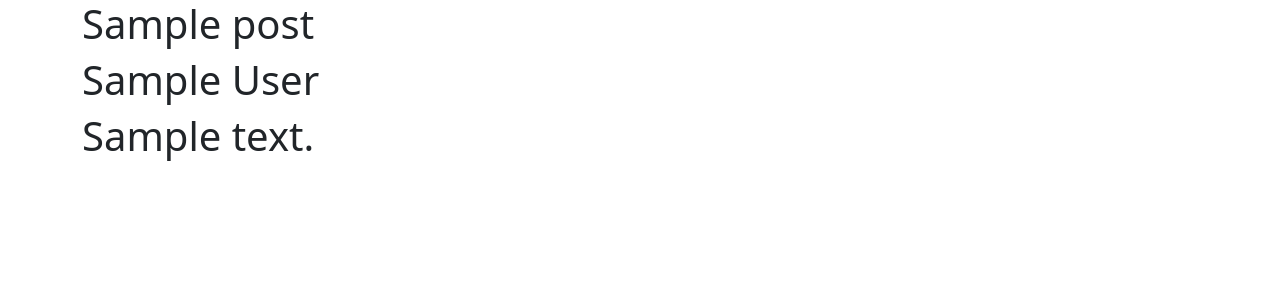
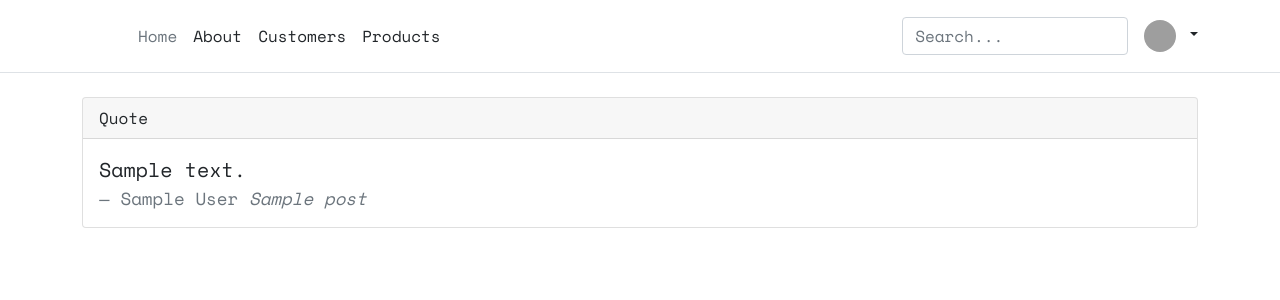
Before and after one commit to SaminSarker05/Collegia, a Django app: template quantagram/core/templates/core/home.html in a window 1280 px wide. Shown: the top 300 px of the page. Run offline with Django 4.2, Linux system fonts and the light colour scheme; the template is opened without the code that fills it: most values are stand-ins (such as "Sample title", 1, 10 or a date in 2020); grey boxes are pictures that could not be loaded.

Commit message:
added bootstrap headers and card components

```diff
--- /dev/null
+++ b/quantagram/core/static/core/base.css
@@ -0,0 +1,37 @@
+*{
+  font-family: 'Space Mono', monospace;
+}
+
+
+.b-example-divider {
+  height: 3rem;
+  background-color: rgba(0, 0, 0, .1);
+  border: solid rgba(0, 0, 0, .15);
+  border-width: 1px 0;
+  box-shadow: inset 0 .5em 1.5em rgba(0, 0, 0, .1), inset 0 .125em .5em rgba(0, 0, 0, .15);
+}
+
+.form-control-dark {
+  color: #fff;
+  background-color: var(--bs-dark);
+  border-color: var(--bs-gray);
+}
+.form-control-dark:focus {
+  color: #fff;
+  background-color: var(--bs-dark);
+  border-color: #fff;
+  box-shadow: 0 0 0 .25rem rgba(255, 255, 255, .25);
+}
+
+.bi {
+  vertical-align: -.125em;
+  fill: currentColor;
+}
+
+.text-small {
+  font-size: 85%;
+}
+
+.dropdown-toggle {
+  outline: 0;
+}
--- a/quantagram/core/templates/core/base.html
+++ b/quantagram/core/templates/core/base.html
@@ -1,3 +1,5 @@
+{% load static %}
+
 <!DOCTYPE html>
 <html lang="en">
 
@@ -7,11 +9,45 @@
 
     <!-- Bootstrap CSS -->
     <link href="https://cdn.jsdelivr.net/npm/bootstrap@5.0.2/dist/css/bootstrap.min.css" rel="stylesheet" integrity="sha384-EVSTQN3/azprG1Anm3QDgpJLIm9Nao0Yz1ztcQTwFspd3yD65VohhpuuCOmLASjC" crossorigin="anonymous">
-
+    <link rel="stylesheet" type="text/css" href="{% static 'core/base.css'%}">
+    <link href="https://fonts.googleapis.com/css2?family=Space+Mono&display=swap" rel="stylesheet">
     <title>{{ title }}</title>
 </head>
 
 <body>
+    <header class="p-3 mb-4 border-bottom">
+        <div class="container">
+          <div class="d-flex flex-wrap align-items-center justify-content-center justify-content-lg-start">
+            <a href="/" class="d-flex align-items-center mb-2 mb-lg-0 text-dark text-decoration-none">
+              <svg class="bi me-2" width="40" height="32" role="img" aria-label="Bootstrap"><use xlink:href="#bootstrap"/></svg>
+            </a>
+
+            <ul class="nav col-12 col-lg-auto me-lg-auto mb-2 justify-content-center mb-md-0">
+              <li><a href="{% url 'home' %}" class="nav-link px-2 link-secondary">Home</a></li>
+              <li><a href="{% url 'about' %}" class="nav-link px-2 link-dark">About</a></li>
+              <li><a href="#" class="nav-link px-2 link-dark">Customers</a></li>
+              <li><a href="#" class="nav-link px-2 link-dark">Products</a></li>
+            </ul>
+
+            <form class="col-12 col-lg-auto mb-3 mb-lg-0 me-lg-3">
+              <input type="search" class="form-control" placeholder="Search..." aria-label="Search">
+            </form>
+
+            <div class="dropdown text-end">
+              <a href="#" class="d-block link-dark text-decoration-none dropdown-toggle" id="dropdownUser1" data-bs-toggle="dropdown" aria-expanded="false">
+                <img src="https://github.com/mdo.png" alt="mdo" width="32" height="32" class="rounded-circle">
+              </a>
+              <ul class="dropdown-menu text-small" aria-labelledby="dropdownUser1">
+                <li><a class="dropdown-item" href="#">New project...</a></li>
+                <li><a class="dropdown-item" href="#">Settings</a></li>
+                <li><a class="dropdown-item" href="#">Profile</a></li>
+                <li><hr class="dropdown-divider"></li>
+                <li><a class="dropdown-item" href="#">Sign out</a></li>
+              </ul>
+            </div>
+          </div>
+        </div>
+    </header>
     <div class="container">
         {% block content %}{% endblock %}
     </div>
--- a/quantagram/core/templates/core/home.html
+++ b/quantagram/core/templates/core/home.html
@@ -1,9 +1,17 @@
 {% extends "core/base.html" %}
 {% block content %}
   {% for post in posts %}
-    <h1>{{ post.title }}</h1>
-    <h1>{{ post.author }}</h1>
-    <h1>{{ post.content }}</h1>
+    <div class="card mb-4">
+      <div class="card-header">
+        Quote
+      </div>
+      <div class="card-body">
+        <blockquote class="blockquote mb-0">
+          <p>{{ post.content }}</p>
+          <footer class="blockquote-footer">{{ post.author }} <cite title="Source Title">{{ post.title }}</cite></footer>
+        </blockquote>
+      </div>
+    </div>
   {% endfor %}
 
 {% endblock content %}
```
